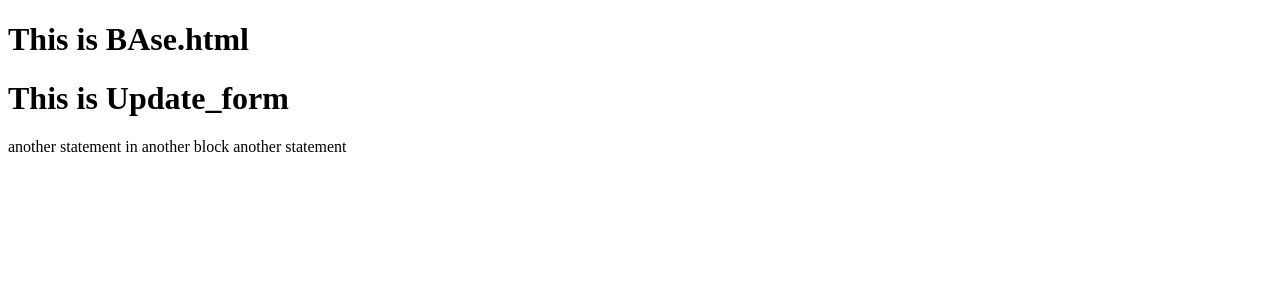
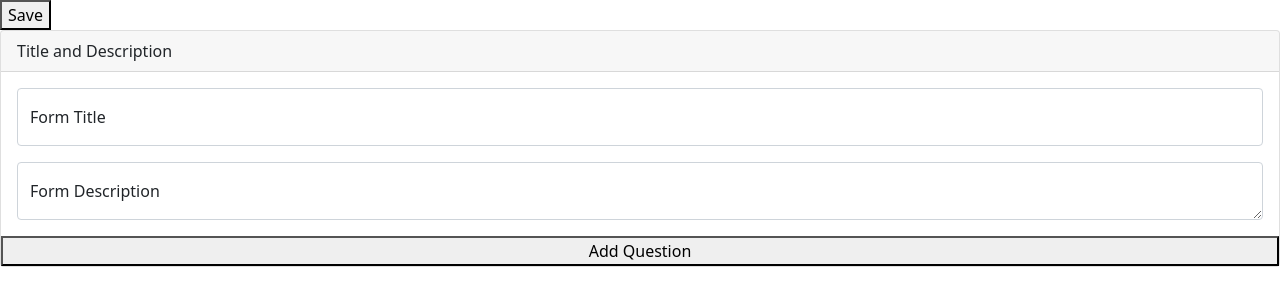
Before and after one commit to Manis7733/Django-Workshop-16Apr, a Django app: template GoogleForms/templates/update_form.html in a window 1280 px wide. Shown: the top 306 px of the page. Run offline with Django 4.2, Linux system fonts and the light colour scheme; the template is opened without the code that fills it, so the values that code supplies are empty.

Commit message:
before updateing the update_form file 3rd day last Lecture

```diff
--- a/GoogleForms/forms/utils.py
+++ b/GoogleForms/forms/utils.py
@@ -18,8 +18,6 @@ class Form:
         query = {
             "_id":ObjectId(pk)
         }
-        print(col.find(query))
-        print(type(col.find(query)))
         obj = col.find(query).next() #cursor object
 
         return obj
--- a/GoogleForms/forms/views.py
+++ b/GoogleForms/forms/views.py
@@ -19,6 +19,12 @@ def create(request):
     return HttpResponseRedirect(reverse_lazy("forms:update_form",args=[pk]))
 
 def update_form(request,pk):
+
+    if request.method == "POST":
+        data = request.POST
+        print(data)
+        print(data.getlist("InputText"))
+
     try:
         #Genrate Some Error
         form_data = form.find(pk)
--- a/GoogleForms/templates/base.html
+++ b/GoogleForms/templates/base.html
@@ -4,18 +4,15 @@
     <meta charset="UTF-8">
     <meta http-equiv="X-UA-Compatible" content="IE=edge">
     <meta name="viewport" content="width=device-width, initial-scale=1.0">
+    <link href="https://cdn.jsdelivr.net/npm/bootstrap@5.0.2/dist/css/bootstrap.min.css" rel="stylesheet" integrity="sha384-EVSTQN3/azprG1Anm3QDgpJLIm9Nao0Yz1ztcQTwFspd3yD65VohhpuuCOmLASjC" crossorigin="anonymous">
+    <script src="https://cdn.jsdelivr.net/npm/bootstrap@5.0.2/dist/js/bootstrap.bundle.min.js" integrity="sha384-MrcW6ZMFYlzcLA8Nl+NtUVF0sA7MsXsP1UyJoMp4YLEuNSfAP+JcXn/tWtIaxVXM" crossorigin="anonymous"></script>
     <title>Document</title>
 </head>
+
 <body>
-    <h1>This is BAse.html</h1>
-    {% block content %}
+    {% block content %}{% endblock content %}
+</body>
 
+{% block script %}{% endblock script %}
 
-
-    {% endblock content %}
-
-    {% block anotherblock %}{% endblock anotherblock %}
-
-    another statement
-</body>
 </html>
--- a/GoogleForms/templates/update_form.html
+++ b/GoogleForms/templates/update_form.html
@@ -1,6 +1,24 @@
 {% extends 'base.html' %}
 {% block content %}
-    <h1>This is Update_form</h1>
+<form action="{% url 'forms:update_form' pk %}" method="post" id='questionForm'>
+    {% csrf_token %}
+    <Button type='submit'>Save</Button>
+
+    <div class="card" id='form-description'>
+        <div class="card-header">
+            Title and Description
+        </div>
+        <div class="card-body">
+            <div class="form-floating mb-3">
+                <input type="text" class="form-control" id="title" placeholder="title" name='title'>
+                <label for="title">Form Title</label>
+            </div>
+            <div class="form-floating">
+                <textarea class="form-control" placeholder="Description" id="description"
+                    name='description'></textarea>
+                <label for="description">Form Description</label>
+            </div>
+        </div>
+        <button type='button' id='addQuestion'>Add Question</button>
+    </div>
 {% endblock content %}
-
-{% block anotherblock %}another statement in another block{% endblock anotherblock %}
```
